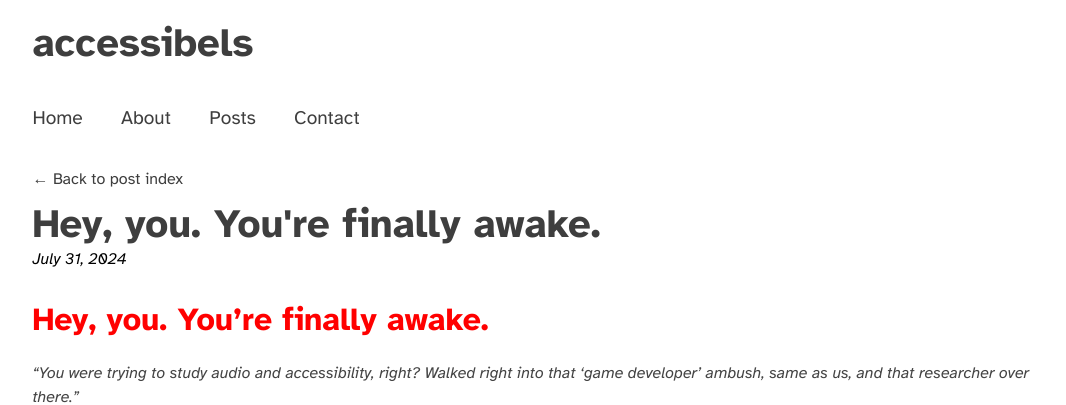
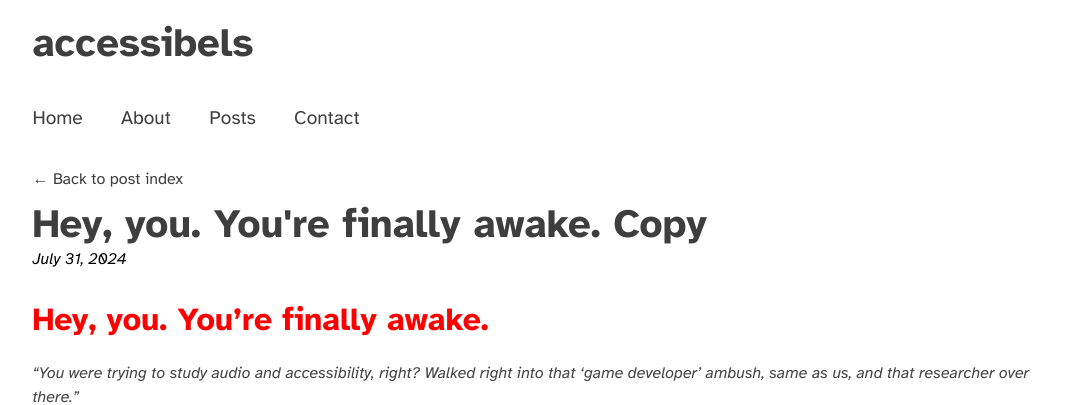
Before and after one commit to Accessibels/accessibels.github.io, a Jekyll site: the page built from _posts/2024-07-31-hey-you-youre-finally-awake copy.markdown, in a window 1280 px wide. Shown: the top 405 px of the page, without its empty margins (102-1168 px from the left). Built offline with Jekyll 4.4.1, drawn with Linux system fonts in a browser that asks for light colours.

```diff
--- a/_layouts/home.html
+++ b/_layouts/home.html
@@ -15,8 +15,9 @@
         </div>
       </div>
 
+      <h1>Latest Posts</h1>
+
       {% for post in site.posts limit:3 %}
-      <h1>Latest Posts</h1>
     <h2>
       <a href="{{post.url}}" title="Read {{post.title}}">{{post.title}}</a>
     </h2>
@@ -25,6 +26,7 @@
     </p>
     {{ post.content | strip_html | truncatewords: 30 }}
     <a href="{{post.url}}" title="Read {{post.title}}">Read More</a>
+
     {% endfor %}
 
 
--- a/_posts/2024-07-29-hey-you-youre-finally-awake copy 2.markdown
+++ b/_posts/2024-07-29-hey-you-youre-finally-awake copy 2.markdown
@@ -1,6 +1,6 @@
 ---
 layout: post
-title:  "Hey, you. You're finally awake."
+title:  "Hey, you. You're finally awake. Copy 2"
 date:   2024-07-29 22:16:42 +0100
 categories: first about accessibels
 ---
--- a/_posts/2024-07-31-hey-you-youre-finally-awake copy.markdown
+++ b/_posts/2024-07-31-hey-you-youre-finally-awake copy.markdown
@@ -1,7 +1,7 @@
 ---
 layout: post
-title:  "Hey, you. You're finally awake."
-date:   2024-07-31 22:16:42 +0100
+title:  "Hey, you. You're finally awake. Copy"
+date:   2024-07-31 12:16:42 +0100
 categories: first about accessibels
 ---
 # Hey, you. You're finally awake.
```
